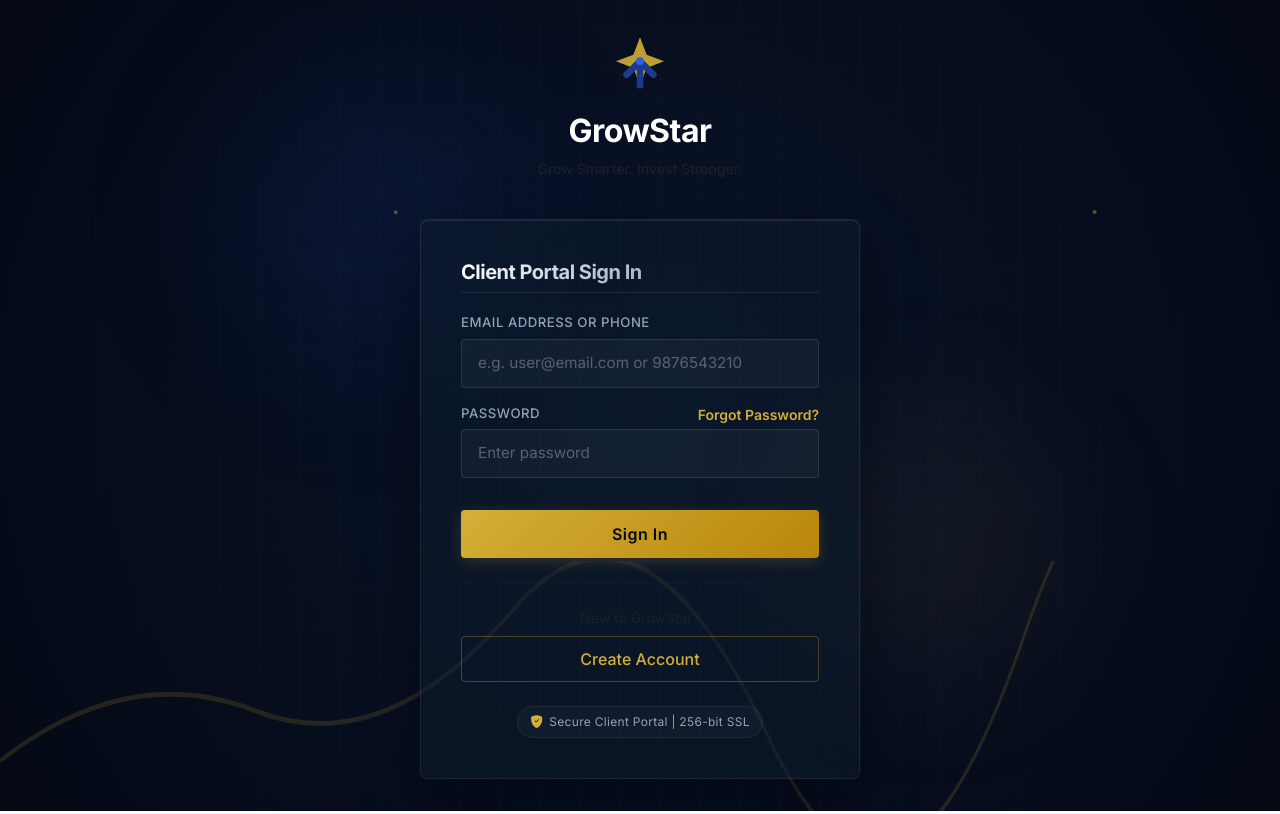
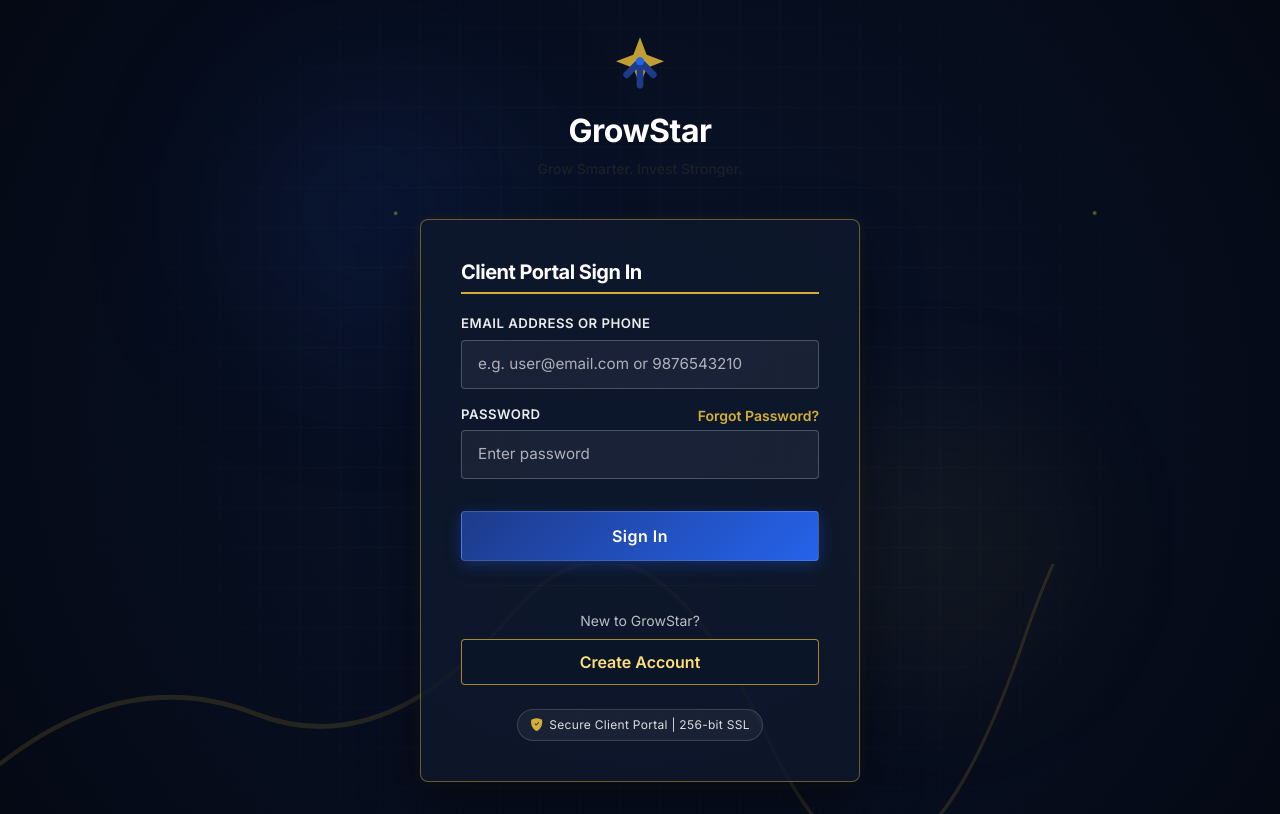
Before and after one commit to gamingdyno21/GrowStar, a React (Vite) app in the folder client/: page /login in a window 1280 px wide. Built offline with nearby package versions, Linux system fonts and the light colour scheme; no server answers.

Commit message:
fix: improve dark theme contrast, text readability, validation alert accessibility, step visibility, and gold borders

```diff
--- a/client/src/index.css
+++ b/client/src/index.css
@@ -476,11 +476,11 @@ body {
 
 /* Glassmorphism Card style */
 .finance-card.auth-card {
-  background: rgba(13, 27, 42, 0.5);
-  backdrop-filter: blur(20px) saturate(180%);
-  -webkit-backdrop-filter: blur(20px) saturate(180%);
-  border: 1px solid rgba(255, 255, 255, 0.08);
-  box-shadow: 0 24px 60px rgba(0, 0, 0, 0.4), inset 0 1px 1px rgba(255, 255, 255, 0.1);
+  background: rgba(15, 25, 45, 0.82) !important;
+  backdrop-filter: blur(30px) saturate(200%) !important;
+  -webkit-backdrop-filter: blur(30px) saturate(200%) !important;
+  border: 1px solid rgba(212, 175, 55, 0.45) !important;
+  box-shadow: 0 24px 60px rgba(0, 0, 0, 0.45), 0 0 15px rgba(212, 175, 55, 0.08) !important;
   border-radius: var(--radius-lg);
   padding: 2.5rem;
   transition: transform 0.3s ease, border-color 0.3s ease, box-shadow 0.3s ease;
@@ -489,69 +489,77 @@ body {
 }
 
 .finance-card.auth-card:hover {
-  border-color: rgba(212, 175, 55, 0.3);
-  box-shadow: 0 30px 70px rgba(0, 0, 0, 0.5), 0 0 20px rgba(212, 175, 55, 0.05);
+  border-color: rgba(212, 175, 55, 0.7) !important;
+  box-shadow: 0 30px 70px rgba(0, 0, 0, 0.55), 0 0 25px rgba(212, 175, 55, 0.12) !important;
 }
 
 .auth-card h3, .auth-card h4, .auth-card h5, .auth-card .text-primary {
   font-weight: 700 !important;
   letter-spacing: -0.5px !important;
-  background: linear-gradient(135deg, #ffffff 0%, #a3b1c6 100%) !important;
-  -webkit-background-clip: text !important;
-  -webkit-text-fill-color: transparent !important;
-  color: transparent !important;
+  color: #FFFFFF !important;
+  background: none !important;
+  -webkit-text-fill-color: initial !important;
+  position: relative;
+  display: inline-block;
 }
 
 .auth-card .border-bottom.border-light {
-  border-bottom-color: rgba(255, 255, 255, 0.08) !important;
+  border-bottom: 2px solid #D4AF37 !important;
+  padding-bottom: 0.5rem !important;
 }
 
-
 /* Auth Cards Input styling */
-.auth-card .form-control {
-  background: rgba(255, 255, 255, 0.04) !important;
-  border: 1px solid rgba(255, 255, 255, 0.1) !important;
-  color: #ffffff !important;
+.auth-card .form-control,
+.auth-card .form-select,
+.auth-card textarea {
+  background: rgba(255, 255, 255, 0.05) !important;
+  border: 1px solid rgba(255, 255, 255, 0.22) !important;
+  color: #FFFFFF !important;
   border-radius: var(--radius-sm);
   padding: 0.75rem 1rem;
   font-size: 0.95rem;
   transition: all 0.25s ease;
 }
 
-.auth-card .form-control::placeholder {
-  color: rgba(255, 255, 255, 0.3) !important;
+.auth-card .form-control::placeholder,
+.auth-card .form-select::placeholder,
+.auth-card textarea::placeholder {
+  color: rgba(255, 255, 255, 0.65) !important;
+  opacity: 1 !important;
 }
 
-.auth-card .form-control:focus {
+.auth-card .form-control:focus,
+.auth-card .form-select:focus,
+.auth-card textarea:focus {
   background: rgba(255, 255, 255, 0.08) !important;
   border-color: #D4AF37 !important;
-  box-shadow: 0 0 0 3px rgba(212, 175, 55, 0.15) !important;
-  color: #ffffff !important;
+  box-shadow: 0 0 0 3px rgba(212, 175, 55, 0.3) !important;
+  color: #FFFFFF !important;
 }
 
 .auth-card .form-label {
-  color: #94a3b8 !important;
-  font-weight: 500;
+  color: rgba(255, 255, 255, 0.92) !important;
+  font-weight: 600 !important;
   font-size: 0.825rem;
   text-transform: uppercase;
   letter-spacing: 0.5px;
 }
 
 .auth-card .btn-primary {
-  background: linear-gradient(135deg, #D4AF37 0%, #B8860B 100%) !important;
-  border: none !important;
-  color: #040914 !important;
+  background: linear-gradient(135deg, #1E3A8A 0%, #2563EB 100%) !important;
+  border: 1px solid rgba(255, 255, 255, 0.15) !important;
+  color: #FFFFFF !important;
   font-weight: 600;
   padding: 0.75rem 1.5rem;
   border-radius: var(--radius-sm);
   letter-spacing: 0.5px;
-  box-shadow: 0 4px 15px rgba(212, 175, 55, 0.2) !important;
+  box-shadow: 0 4px 15px rgba(37, 99, 235, 0.3) !important;
   transition: all 0.25s cubic-bezier(0.16, 1, 0.3, 1) !important;
 }
 
 .auth-card .btn-primary:hover {
-  background: linear-gradient(135deg, #ffdf7a 0%, #D4AF37 100%) !important;
-  box-shadow: 0 6px 20px rgba(212, 175, 55, 0.35) !important;
+  background: linear-gradient(135deg, #2563EB 0%, #3b82f6 100%) !important;
+  box-shadow: 0 6px 20px rgba(37, 99, 235, 0.5) !important;
   transform: translateY(-1px);
 }
 
@@ -560,18 +568,19 @@ body {
 }
 
 .auth-card .btn-outline-primary {
-  color: #D4AF37 !important;
-  border-color: rgba(212, 175, 55, 0.3) !important;
-  font-weight: 500;
-  background: transparent !important;
+  background: #0b1528 !important;
+  border: 1.5px solid rgba(212, 175, 55, 0.75) !important;
+  color: #ffdf7a !important;
+  font-weight: 600 !important;
   transition: all 0.25s ease !important;
 }
 
 .auth-card .btn-outline-primary:hover {
-  background: rgba(212, 175, 55, 0.08) !important;
+  background: rgba(212, 175, 55, 0.15) !important;
   border-color: #D4AF37 !important;
-  color: #ffffff !important;
+  color: #FFFFFF !important;
 }
+
 
 /* Page transitions - modern cubic bezier slide-up + fade */
 @keyframes authPageEnter {
@@ -620,25 +629,25 @@ body {
   align-items: center;
   justify-content: center;
   border-radius: 50%;
-  background: #0d1b2a;
-  border: 2px solid rgba(255, 255, 255, 0.12);
-  color: #94a3b8;
+  background: #111e38 !important;
+  border: 2px solid rgba(255, 255, 255, 0.45) !important;
+  color: rgba(255, 255, 255, 0.95) !important;
   font-size: 0.85rem;
-  font-weight: 600;
+  font-weight: 700;
   transition: all 0.3s cubic-bezier(0.16, 1, 0.3, 1);
 }
 
 .step-indicator.active {
-  background: #1e3a8a;
-  border-color: #D4AF37;
-  color: #D4AF37;
-  box-shadow: 0 0 15px rgba(212, 175, 55, 0.25);
+  background: #1e3a8a !important;
+  border-color: #D4AF37 !important;
+  color: #D4AF37 !important;
+  box-shadow: 0 0 15px rgba(212, 175, 55, 0.45) !important;
 }
 
 .step-indicator.completed {
-  background: #D4AF37;
-  border-color: #D4AF37;
-  color: #040914;
+  background: #D4AF37 !important;
+  border-color: #D4AF37 !important;
+  color: #040914 !important;
 }
 
 /* Trust badge & secure footers */
@@ -646,24 +655,24 @@ body {
   display: inline-flex;
   align-items: center;
   gap: 0.375rem;
-  background: rgba(255, 255, 255, 0.03);
-  border: 1px solid rgba(255, 255, 255, 0.06);
+  background: rgba(255, 255, 255, 0.05) !important;
+  border: 1px solid rgba(255, 255, 255, 0.15) !important;
   padding: 0.35rem 0.75rem;
   border-radius: 20px;
   font-size: 0.75rem;
-  color: #94a3b8;
+  color: rgba(255, 255, 255, 0.85) !important;
   letter-spacing: 0.3px;
 }
 
 .auth-trust-badge i {
-  color: #D4AF37;
+  color: #D4AF37 !important;
   font-size: 0.8rem;
 }
 
 /* OTP individual square boxes */
 .auth-card .otp-box {
-  background: rgba(255, 255, 255, 0.04) !important;
-  border: 1px solid rgba(255, 255, 255, 0.1) !important;
+  background: rgba(255, 255, 255, 0.05) !important;
+  border: 1px solid rgba(255, 255, 255, 0.22) !important;
   color: #ffffff !important;
   transition: all 0.25s ease !important;
   border-radius: var(--radius-sm);
@@ -671,10 +680,51 @@ body {
 
 .auth-card .otp-box:focus {
   border-color: #D4AF37 !important;
-  box-shadow: 0 0 0 3px rgba(212, 175, 55, 0.2) !important;
+  box-shadow: 0 0 0 3px rgba(212, 175, 55, 0.3) !important;
   background: rgba(255, 255, 255, 0.08) !important;
   outline: none;
 }
+
+/* Accessible Validation Styles in Auth Cards */
+.auth-card .invalid-feedback {
+  color: #ff4d4d !important;
+  font-weight: 600 !important;
+  font-size: 0.8rem !important;
+  display: block !important;
+}
+
+.auth-card .alert-danger,
+.auth-card .alert.alert-danger {
+  background-color: rgba(231, 76, 60, 0.18) !important;
+  border: 1px solid #ff4d4d !important;
+  color: #ff8080 !important;
+  font-weight: 600 !important;
+}
+
+.auth-card .alert-success,
+.auth-card .alert.alert-success {
+  background-color: rgba(46, 204, 113, 0.18) !important;
+  border: 1px solid #2ecc71 !important;
+  color: #a3e9a4 !important;
+  font-weight: 600 !important;
+}
+
+.auth-card .alert-primary,
+.auth-card .alert.alert-primary {
+  background-color: rgba(37, 99, 235, 0.18) !important;
+  border: 1px solid #3b82f6 !important;
+  color: #93c5fd !important;
+  font-weight: 600 !important;
+}
+
+.auth-card .text-success {
+  color: #2ecc71 !important;
+}
+
+.auth-card .text-muted {
+  color: rgba(255, 255, 255, 0.72) !important;
+}
+
 
 /* Branded Preloader styles */
 .preloader-overlay {
--- a/client/src/pages/auth/Signup.jsx
+++ b/client/src/pages/auth/Signup.jsx
@@ -444,7 +444,7 @@ const Signup = () => {
                 {/* ── Phone Validation Panel ── */}
                 <div className="col-md-6">
                   <div className="rounded-3 p-3 h-100 d-flex flex-column justify-content-between"
-                    style={{ background: 'rgba(25, 135, 84, 0.12)', border: '1px solid rgba(25, 135, 84, 0.25)', transition: 'all 0.3s' }}>
+                    style={{ background: 'rgba(46, 204, 113, 0.15)', border: '1.5px solid rgba(46, 204, 113, 0.45)', transition: 'all 0.3s' }}>
                     <div>
                       <div className="d-flex align-items-center justify-content-between mb-2">
                         <span className="fw-semibold small text-success d-flex align-items-center gap-1">
@@ -460,7 +460,7 @@ const Signup = () => {
                       </p>
 
                       <div className="alert alert-success py-2 px-2 d-flex align-items-center gap-2 mb-0 mt-3"
-                           style={{ fontSize: '0.75rem', borderRadius: '6px', backgroundColor: 'rgba(25, 135, 84, 0.15)', color: '#a3cfbb', borderColor: 'rgba(25, 135, 84, 0.2)' }}>
+                           style={{ fontSize: '0.75rem', borderRadius: '6px', backgroundColor: 'rgba(46, 204, 113, 0.18)', color: '#2ecc71', borderColor: 'rgba(46, 204, 113, 0.35)' }}>
                         <i className="bi bi-check-circle-fill" />
                         <span>Validated</span>
                       </div>
@@ -472,8 +472,8 @@ const Signup = () => {
                 <div className="col-md-6">
                   <div className="rounded-3 p-3 h-100"
                     style={{
-                      background: emailVerified ? 'rgba(25, 135, 84, 0.12)' : 'rgba(255, 255, 255, 0.02)',
-                      border: emailVerified ? '1px solid rgba(25, 135, 84, 0.25)' : '1px solid rgba(255, 255, 255, 0.08)',
+                      background: emailVerified ? 'rgba(46, 204, 113, 0.15)' : 'rgba(255, 255, 255, 0.03)',
+                      border: emailVerified ? '1.5px solid rgba(46, 204, 113, 0.45)' : '1.5px solid rgba(255, 255, 255, 0.15)',
                       transition: 'all 0.3s'
                     }}>
                     <div className="d-flex align-items-center justify-content-between mb-2">
@@ -530,9 +530,9 @@ const Signup = () => {
               {/* ── Verification Status Bar ── */}
               <div className="rounded-3 p-3 mb-4 small d-flex align-items-center gap-4"
                 style={{
-                  background: emailVerified ? 'rgba(25, 135, 84, 0.12)' : 'rgba(255, 255, 255, 0.02)',
-                  border: emailVerified ? '1px solid rgba(25, 135, 84, 0.25)' : '1px solid rgba(255, 255, 255, 0.08)',
-                  color: emailVerified ? '#a3cfbb' : '#94a3b8'
+                  background: emailVerified ? 'rgba(46, 204, 113, 0.15)' : 'rgba(255, 255, 255, 0.03)',
+                  border: emailVerified ? '1.5px solid rgba(46, 204, 113, 0.45)' : '1.5px solid rgba(255, 255, 255, 0.15)',
+                  color: emailVerified ? '#2ecc71' : 'rgba(255, 255, 255, 0.85)'
                 }}>
                 <span>
                   <i className="bi bi-check-circle-fill text-success me-1" />
@@ -615,10 +615,10 @@ const Signup = () => {
           {/* ════════════ STEP 4: Success ════════════ */}
           {currentStep === 4 && (
             <div className="text-center py-4 animate-fade">
-              <div className="d-inline-flex p-4 rounded-circle mb-4" style={{ background: 'rgba(25, 135, 84, 0.15)', border: '1px solid rgba(25, 135, 84, 0.3)', color: '#a3cfbb' }}>
+              <div className="d-inline-flex p-4 rounded-circle mb-4" style={{ background: 'rgba(46, 204, 113, 0.15)', border: '1.5px solid rgba(46, 204, 113, 0.45)', color: '#2ecc71' }}>
                 <i className="bi bi-shield-check" style={{ fontSize: '3rem' }} />
               </div>
-              <h3 className="fw-bold text-success" style={{ background: 'none', WebkitTextFillColor: 'initial', color: '#198754 !important' }}>Account Created!</h3>
+              <h3 className="fw-bold text-success" style={{ background: 'none', WebkitTextFillColor: 'initial', color: '#2ecc71' }}>Account Created!</h3>
               <p className="text-muted mt-2 px-md-5">
                 Your GrowStar account has been created and fully verified.
                 Redirecting to the login page...
```
